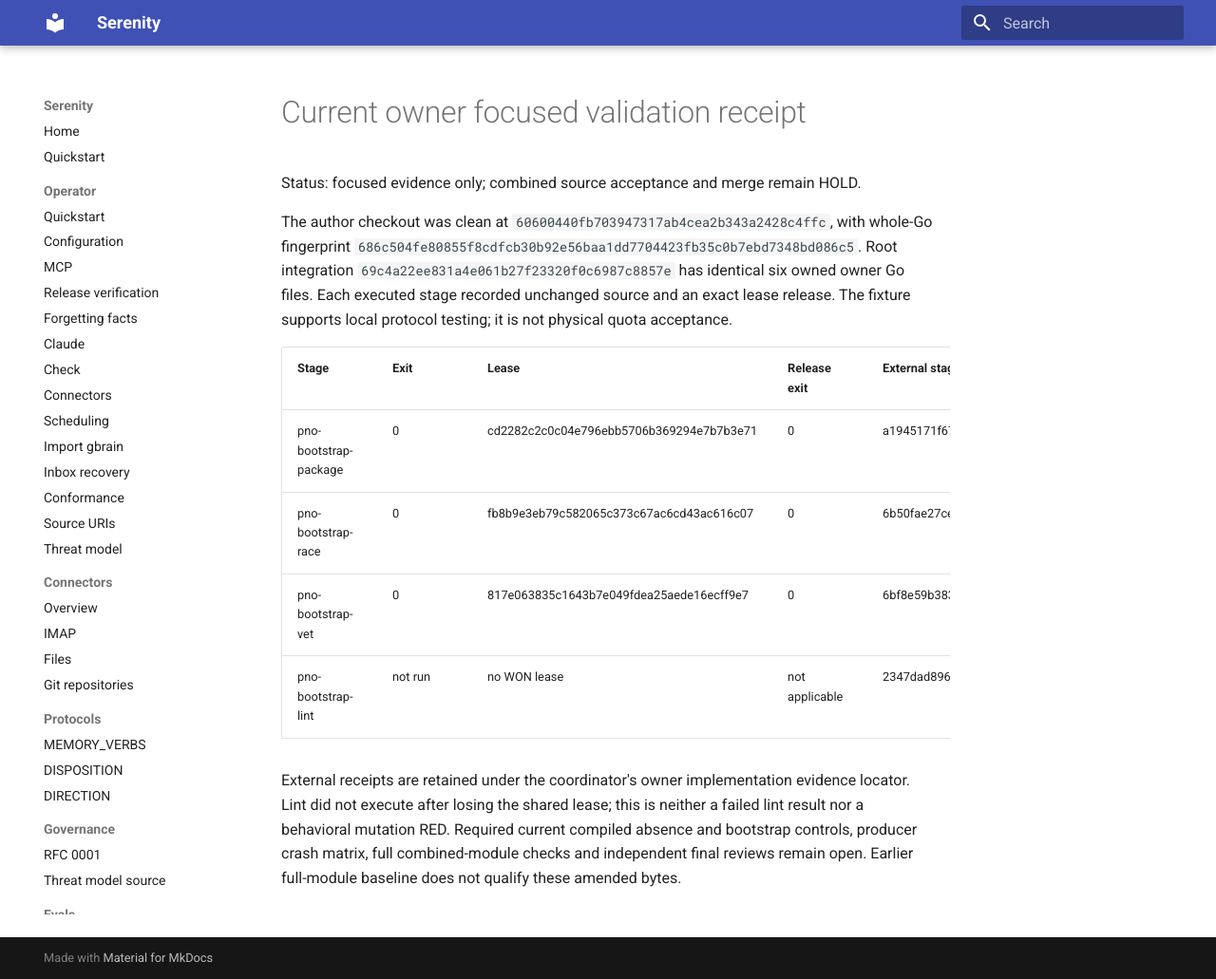
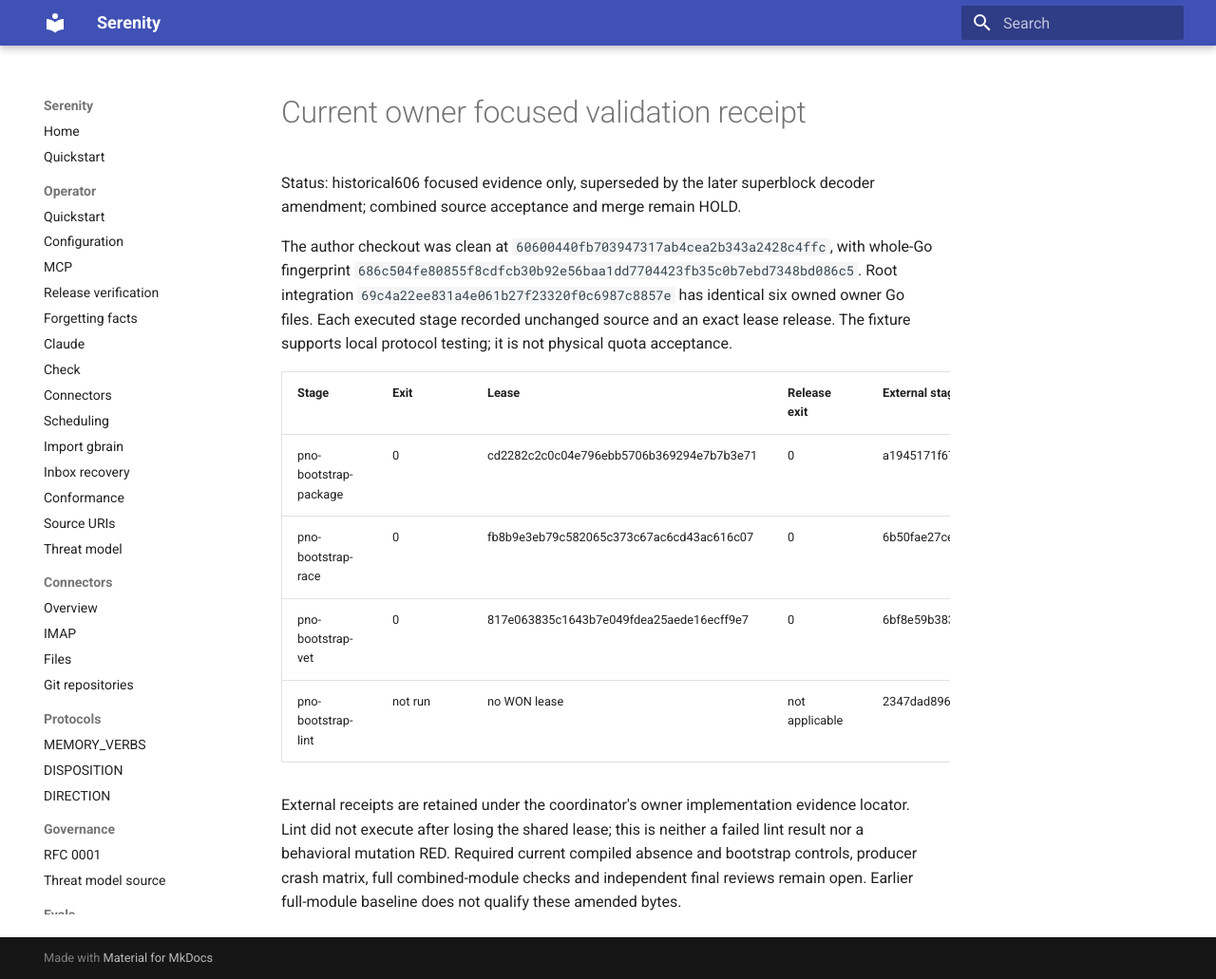
Before and after one commit to sirerun/serenity, an MkDocs documentation site: the page built from docs/plans/recovery-pin-owner-focused-validation-2026-10-03.md, in a window 1280 px wide and 1031 px high. Shown: the whole window at 95% size. Built offline with MkDocs 1.6.1 and Material for MkDocs 9.7.7, drawn with Linux system fonts in a browser that asks for light colours.

Commit message:
Bank narrow decoder review and mark prior checks historical

```diff
--- a/docs/plans/recovery-pin-owner-focused-validation-2026-10-03.md
+++ b/docs/plans/recovery-pin-owner-focused-validation-2026-10-03.md
@@ -1,6 +1,6 @@
 # Current owner focused validation receipt
 
-Status: focused evidence only; combined source acceptance and merge remain HOLD.
+Status: historical606 focused evidence only, superseded by the later superblock decoder amendment; combined source acceptance and merge remain HOLD.
 
 The author checkout was clean at `60600440fb703947317ab4cea2b343a2428c4ffc`, with whole-Go fingerprint `686c504fe80855f8cdfcb30b92e56baa1dd7704423fb35c0b7ebd7348bd086c5`. Root integration `69c4a22ee831a4e061b27f23320f0c6987c8857e` has identical six owned owner Go files. Each executed stage recorded unchanged source and an exact lease release. The fixture supports local protocol testing; it is not physical quota acceptance.
 
```
Also changed, not shown: docs/plans/recovery-pin-owner-superblock-preliminary-review-2026-10-03.md (added, +25 -0 lines).
